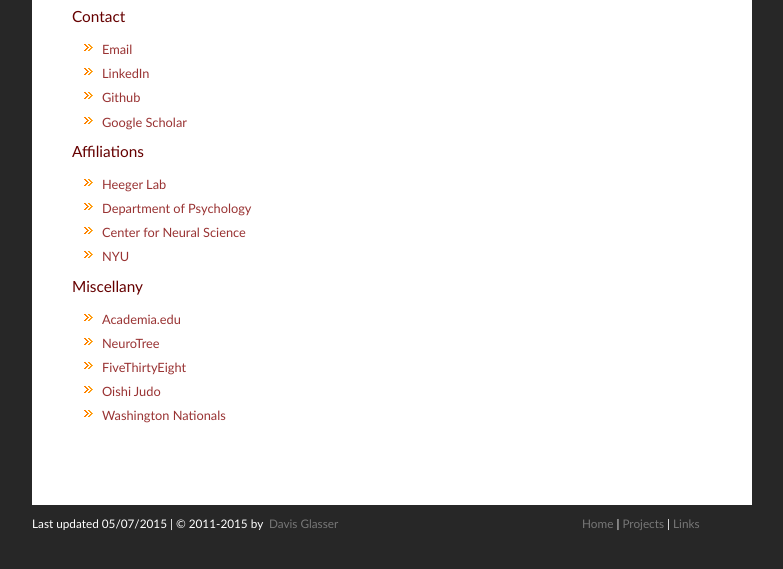
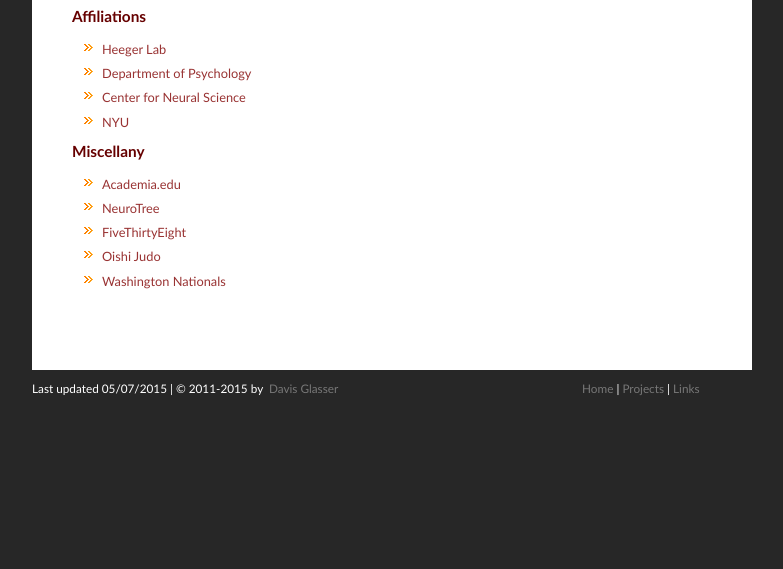
Before and after one commit to davisglasser/davisglasser.github.io, a plain HTML site: page links.html in a window 1280 px wide. Shown: the part 145-714 px from the top of the page, without its empty margins (248-1031 px from the left). Drawn offline with Linux system fonts and the light colour scheme.

Commit message:
made h2 bold

```diff
--- a/images/academic1.css
+++ b/images/academic1.css
@@ -150,6 +150,10 @@
 	color: #660000;
 	font-size: 2.5em;
 }
+#main h3 {
+    font-size: 1.2em;
+    font-weight: bold;
+}
 #main ul li {
 	list-style: square url(bullet2.gif);
 	padding-top: 5px;
--- a/links.html
+++ b/links.html
@@ -39,14 +39,6 @@
       <div id="main">
         <h1>Links</h1>
 
-  <h3>Contact</h3>
-        <ul>
-   <li><a href="mailto:glasserd@gmail.com">Email</a></li>
-   <li><a href="http://linkedin.com/in/davisglasser">LinkedIn</a></li>
-   <li><a href="http://github.com/davisglasser">Github</a></li>
-   <li><a href="http://scholar.google.com/citations?user=27wDe8gAAAAJ">Google Scholar</a></li>
-        </ul>
-
         <p><h3>Affiliations</h3>
         <ul>
           <li><a href="http://www.cns.nyu.edu/heegerlab/">Heeger Lab</a></li>
```
Also changed, not shown: index.html (+3 -0 lines).
